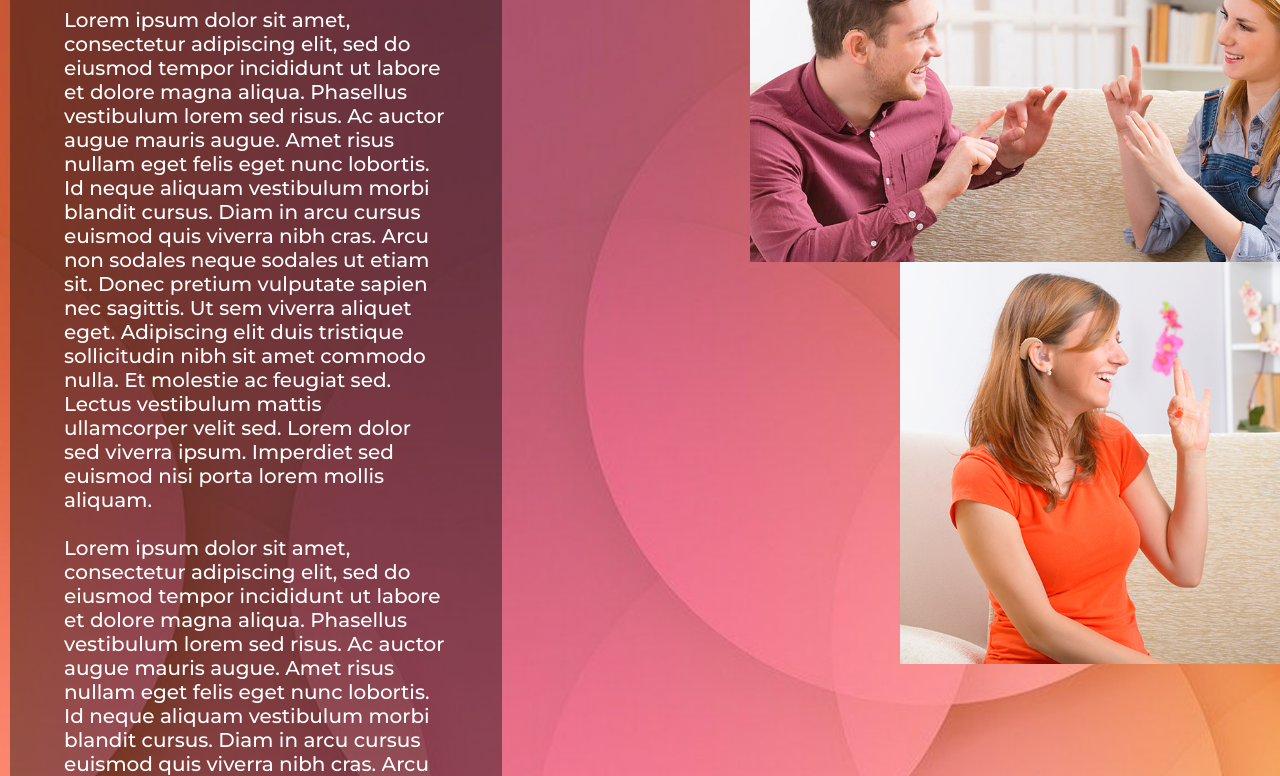
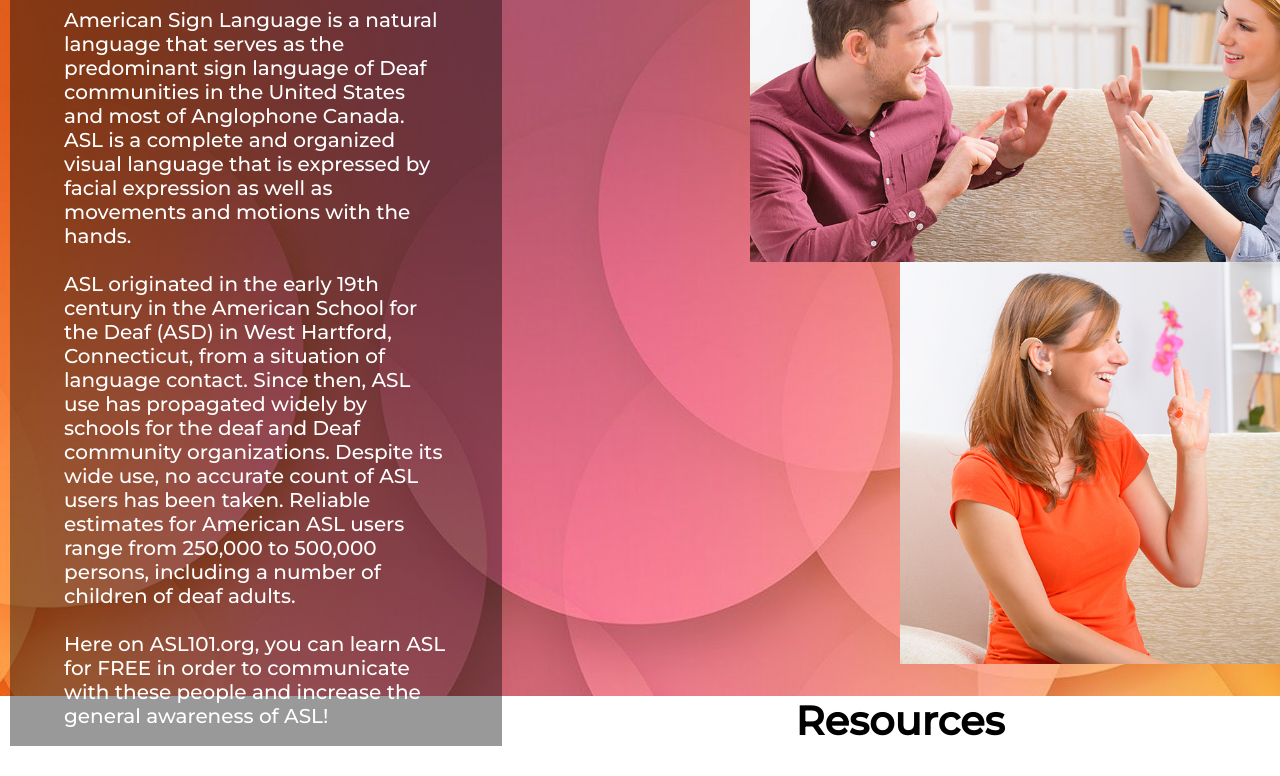
Before and after one commit to Ranchy101/Ranchy101.github.io, a plain HTML site: page about.html in a window 1280 px wide. Shown: the part 196-972 px from the top of the page. Drawn offline with Linux system fonts and the light colour scheme.

Commit message:
About Page text box update

```diff
--- a/about.html
+++ b/about.html
@@ -29,9 +29,11 @@
 		<div class="left-text-box">
 			<h1>About ASL</h1>
 			<br>
-			<p>Lorem ipsum dolor sit amet, consectetur adipiscing elit, sed do eiusmod tempor incididunt ut labore et dolore magna aliqua. Phasellus vestibulum lorem sed risus. Ac auctor augue mauris augue. Amet risus nullam eget felis eget nunc lobortis. Id neque aliquam vestibulum morbi blandit cursus. Diam in arcu cursus euismod quis viverra nibh cras. Arcu non sodales neque sodales ut etiam sit. Donec pretium vulputate sapien nec sagittis. Ut sem viverra aliquet eget. Adipiscing elit duis tristique sollicitudin nibh sit amet commodo nulla. Et molestie ac feugiat sed. Lectus vestibulum mattis ullamcorper velit sed. Lorem dolor sed viverra ipsum. Imperdiet sed euismod nisi porta lorem mollis aliquam.</p>
+			<p>American Sign Language is a natural language that serves as the predominant sign language of Deaf communities in the United States and most of Anglophone Canada. ASL is a complete and organized visual language that is expressed by facial expression as well as movements and motions with the hands.</p>
 			<br>
-			<p>Lorem ipsum dolor sit amet, consectetur adipiscing elit, sed do eiusmod tempor incididunt ut labore et dolore magna aliqua. Phasellus vestibulum lorem sed risus. Ac auctor augue mauris augue. Amet risus nullam eget felis eget nunc lobortis. Id neque aliquam vestibulum morbi blandit cursus. Diam in arcu cursus euismod quis viverra nibh cras. Arcu non sodales neque sodales ut etiam sit. Donec pretium vulputate sapien nec sagittis. Ut sem viverra aliquet eget. Adipiscing elit duis tristique sollicitudin nibh sit amet commodo nulla. Et molestie ac feugiat sed. Lectus vestibulum mattis ullamcorper velit sed. Lorem dolor sed viverra ipsum. Imperdiet sed euismod nisi porta lorem mollis aliquam.</p>
+			<p>ASL originated in the early 19th century in the American School for the Deaf (ASD) in West Hartford, Connecticut, from a situation of language contact. Since then, ASL use has propagated widely by schools for the deaf and Deaf community organizations. Despite its wide use, no accurate count of ASL users has been taken. Reliable estimates for American ASL users range from 250,000 to 500,000 persons, including a number of children of deaf adults.</p>
+			<br>
+			<p>Here on ASL101.org, you can learn ASL for FREE in order to communicate with these people and increase the general awareness of ASL!</p>
 		</div>
 		<div class="resources">
 			<h1>Resources</h1>
```
